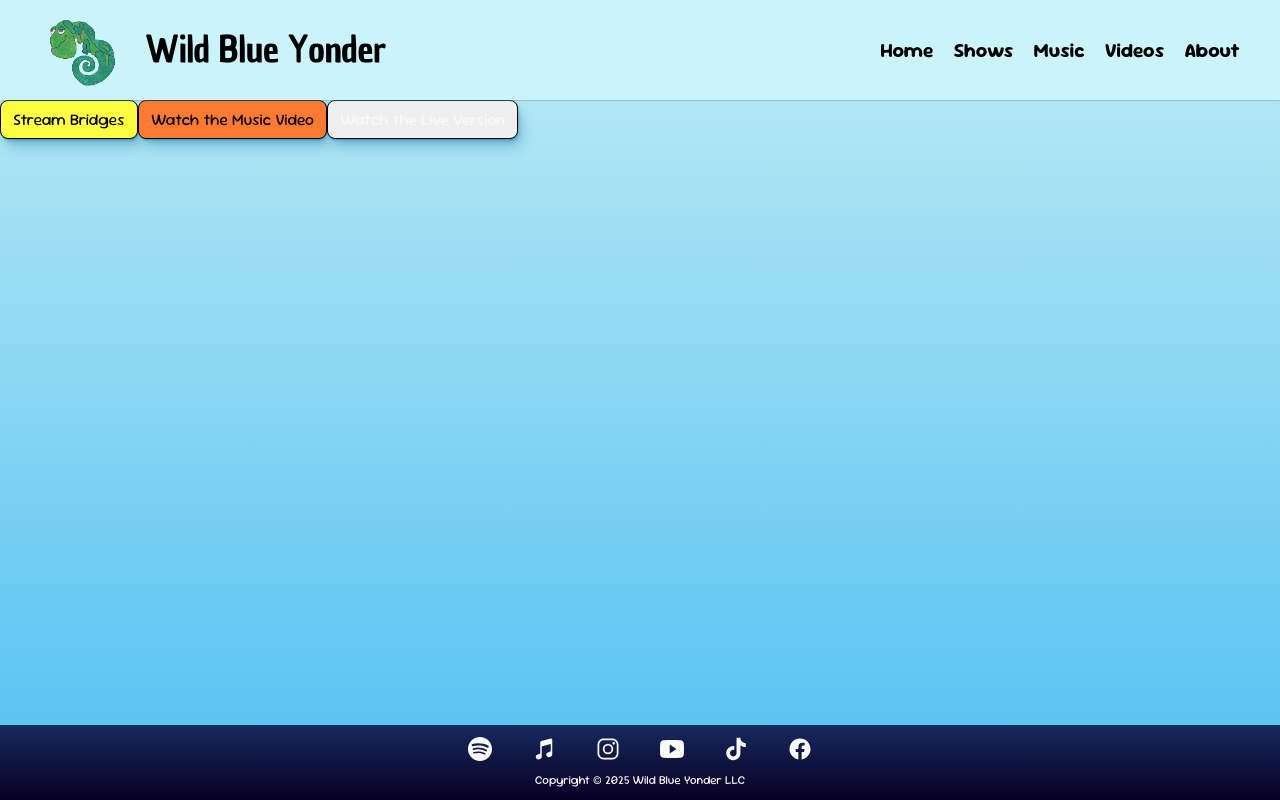
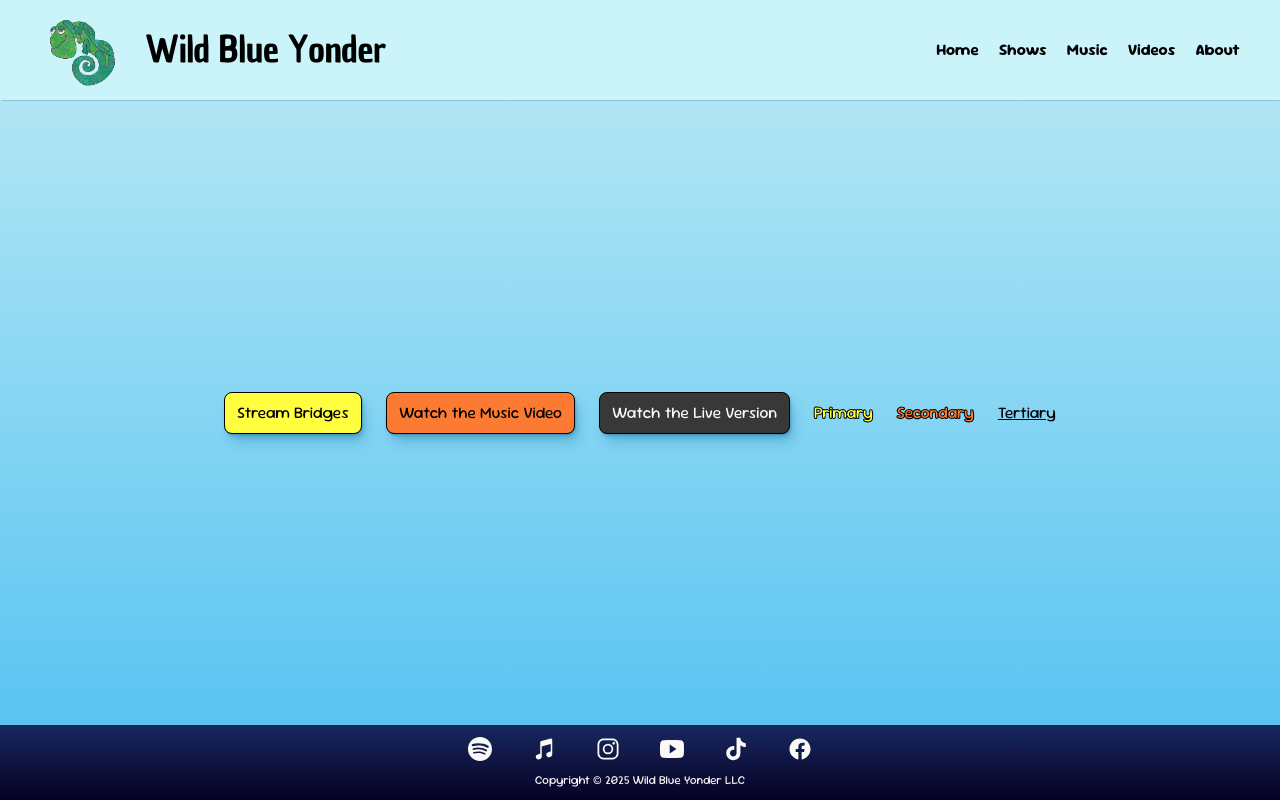
Before and after one commit to danielkurtsawyer/wild-blue-yonder, a React (Vite) app in the folder wild-blue-yonder-website/: page / in a window 1280 px wide. Built offline with nearby package versions, Linux system fonts and the light colour scheme.

Commit message:
Create link components and refactor button components to use <a> rather than <button> elements
Primary, secondary, and tertiary link components. Since things that go somewhere should be link elements, I refactored the button components to use links, and updated the styling to reflect the changes.

```diff
--- a/wild-blue-yonder-website/src/App.jsx
+++ b/wild-blue-yonder-website/src/App.jsx
@@ -5,6 +5,9 @@ import Footer from './components/Footer/Footer.jsx'
 import ButtonPrimary from './components/Button/ButtonPrimary.jsx'
 import ButtonSecondary from './components/Button/ButtonSecondary.jsx'
 import ButtonTertiary from './components/Button/ButtonTertiary.jsx'
+import LinkPrimary from './components/Link/LinkPrimary.jsx'
+import LinkSecondary from './components/Link/LinkSecondary.jsx'
+import LinkTertiary from './components/Link/LinkTertiary.jsx'
 
 function App() {
   return (
@@ -13,9 +16,12 @@ function App() {
         <Header/>
       </header>
       <main>
-        <ButtonPrimary text='Stream Bridges' className='shadow-gradient-bottom-elevation-medium'/>
-        <ButtonSecondary text='Watch the Music Video' className='shadow-gradient-bottom-elevation-medium'/>
-        <ButtonTertiary text='Watch the Live Version' className='shadow-gradient-bottom-elevation-medium'/>
+        <ButtonPrimary href='https://www.google.com/' text='Stream Bridges' className='shadow-gradient-bottom-elevation-medium'/>
+        <ButtonSecondary href='https://www.google.com/' text='Watch the Music Video' className='shadow-gradient-bottom-elevation-medium'/>
+        <ButtonTertiary href='https://www.google.com/' text='Watch the Live Version' className='shadow-gradient-bottom-elevation-medium'/>
+        <LinkPrimary href='https://www.google.com/' text='Primary' className='link-primary'/>
+        <LinkSecondary href='https://www.google.com/' text='Secondary' className='link-secondary'/>
+        <LinkTertiary href='https://www.google.com/' text='Tertiary' className='link-tertiary'/>
       </main>
       <footer>
         <Footer/>
--- a/wild-blue-yonder-website/src/components/Button/ButtonPrimary.jsx
+++ b/wild-blue-yonder-website/src/components/Button/ButtonPrimary.jsx
@@ -1,9 +1,11 @@
 import './button.css';
 
-function ButtonPrimary({text, className}){
-    return (
-        <button className={`button-primary ${className}`}>{text}</button>
-    )
+function ButtonPrimary({href, text, className}){
+    if(href){
+        return (
+            <a href={href} target='_blank' rel='noopener noreferrer' className={`button-primary ${className}`}>{text}</a>
+        )
+    }
 }
 
 export default ButtonPrimary;
--- a/wild-blue-yonder-website/src/components/Button/ButtonSecondary.jsx
+++ b/wild-blue-yonder-website/src/components/Button/ButtonSecondary.jsx
@@ -1,9 +1,11 @@
 import './button.css';
 
-function ButtonSecondary({text, className}){
-    return (
-        <button className={`button-secondary ${className}`}>{text}</button>
-    )
+function ButtonSecondary({href, text, className}){
+    if(href){
+        return (
+            <a href={href} target='_blank' rel='noopener noreferrer' className={`button-secondary ${className}`}>{text}</a>
+        )
+    }
 }
 
 export default ButtonSecondary;
--- a/wild-blue-yonder-website/src/components/Button/ButtonTertiary.jsx
+++ b/wild-blue-yonder-website/src/components/Button/ButtonTertiary.jsx
@@ -1,9 +1,11 @@
 import './button.css';
 
-function ButtonTertiary({text, className}){
-    return (
-        <button className={`button-tertiary ${className}`}>{text}</button>
-    )
+function ButtonTertiary({href, text, className}){
+    if(href){
+        return (
+            <a href={href} target='_blank' rel='noopener noreferrer' className={`button-tertiary ${className}`}>{text}</a>
+        )
+    }
 }
 
 export default ButtonTertiary;
--- a/wild-blue-yonder-website/src/components/Button/button.css
+++ b/wild-blue-yonder-website/src/components/Button/button.css
@@ -1,4 +1,4 @@
-button {
+.button-primary, .button-secondary, .button-tertiary {
     font-family: 'body-text';
     font-size: 16px;
     border: 1px solid black;
@@ -19,5 +19,6 @@ button {
 }
 
 .button-tertiary {
+    background-color: var(--gray);
     color: var(--off-white);
 }
--- /dev/null
+++ b/wild-blue-yonder-website/src/components/Link/LinkPrimary.jsx
@@ -0,0 +1,9 @@
+import './link.css';
+
+function LinkPrimary({href, text, className}){
+    return (
+        <a href={href} className={`link-primary ${className}`}>{text}</a>
+    )
+}
+
+export default LinkPrimary;
--- /dev/null
+++ b/wild-blue-yonder-website/src/components/Link/LinkSecondary.jsx
@@ -0,0 +1,9 @@
+import './link.css';
+
+function LinkSecondary({href, text, className}){
+    return (
+        <a href={href} className={`link-secondary ${className}`}>{text}</a>
+    )
+}
+
+export default LinkSecondary;
--- /dev/null
+++ b/wild-blue-yonder-website/src/components/Link/LinkTertiary.jsx
@@ -0,0 +1,9 @@
+import './link.css';
+
+function LinkTertiary({href, text, className}){
+    return (
+        <a href={href} className={`link-tertiary ${className}`}>{text}</a>
+    )
+}
+
+export default LinkTertiary;
--- /dev/null
+++ b/wild-blue-yonder-website/src/components/Link/link.css
@@ -0,0 +1,21 @@
+a {
+  font-family: 'body-text', sans-serif;
+  font-size: 1rem;
+}
+.link-primary, .link-secondary {
+  -webkit-text-stroke: 2px black; /* width and color */
+  paint-order: stroke fill;
+}
+
+.link-primary {
+  color: var(--yellow);
+}
+
+.link-secondary {
+  color: var(--orange);
+}
+
+.link-tertiary {
+  text-decoration: underline;
+  color: black;
+}
--- a/wild-blue-yonder-website/src/components/Nav Menu/nav-menu.css
+++ b/wild-blue-yonder-website/src/components/Nav Menu/nav-menu.css
@@ -8,7 +8,6 @@
 }
 
 .nav-menu a{
-    text-decoration: none;
     color: black;
     font-weight: bold;
 }
--- a/wild-blue-yonder-website/src/index.css
+++ b/wild-blue-yonder-website/src/index.css
@@ -12,6 +12,9 @@
   box-sizing: border-box;
   margin: 0px;
   padding: 0px;
+}
+a{
+  text-decoration: none;
 }
 
 :root {
@@ -102,6 +105,8 @@
   -moz-osx-font-smoothing: grayscale;
 }
 
+/* Style classes */
+
 .shadow-gradient-top-elevation-low {
   box-shadow: var(--shadow-gradient-top-elevation-low);
 }
@@ -125,7 +130,6 @@
 .shadow-gradient-bottom-elevation-high {
   box-shadow: var(--shadow-gradient-bottom-elevation-high);
 }
-
 
 #root{
   min-height: 100vh;
@@ -186,7 +190,14 @@ p {
 
 main {
   background: linear-gradient(180deg, var(--gradient-top) 0%, var(--gradient-bottom) 100%);
+  display: flex;
+  gap: 24px;
+  justify-content: center;
+  align-items: center;
 }
+
+
+
 footer {
   background: linear-gradient(180deg, #17285F 0%, #070124 100%);
 }
```
